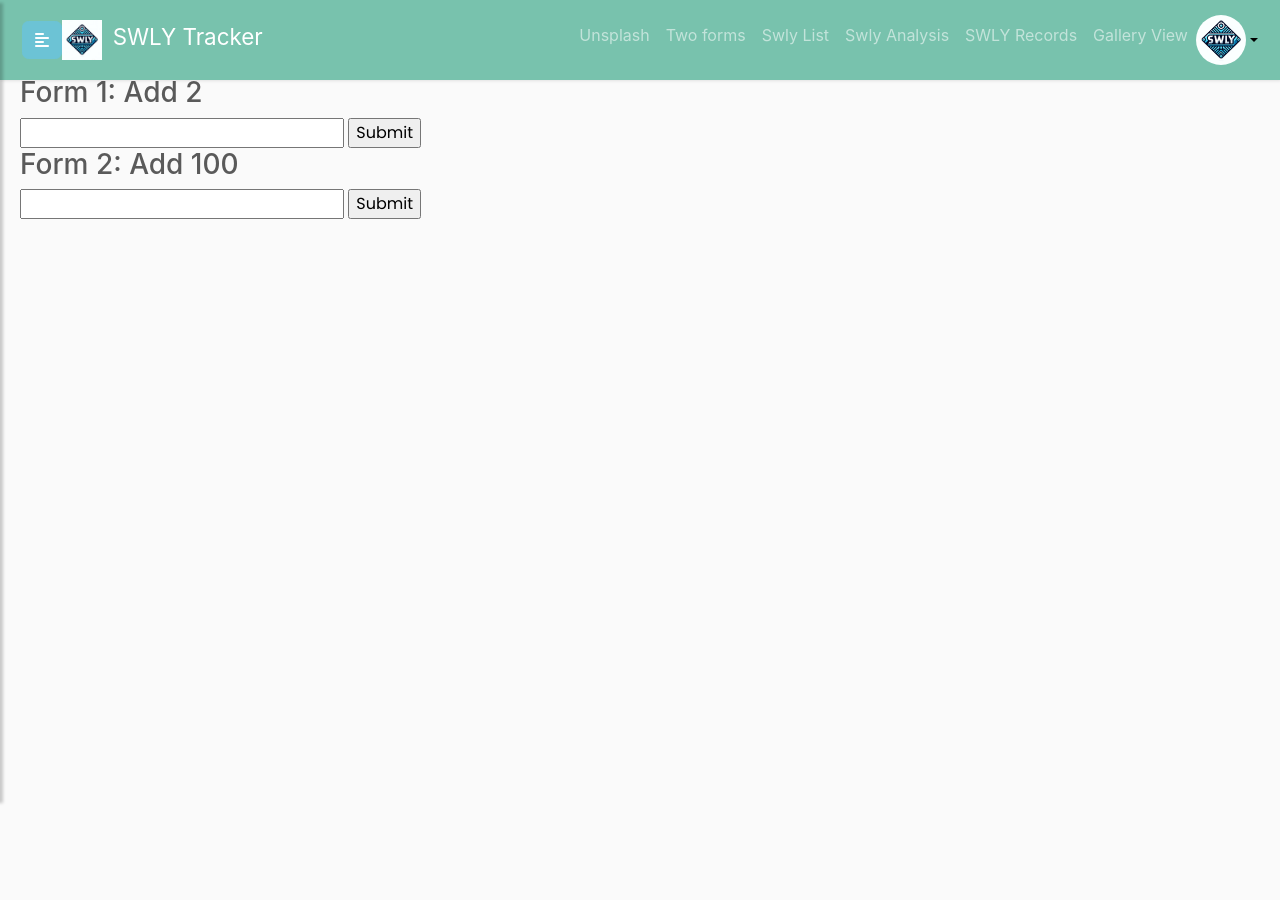
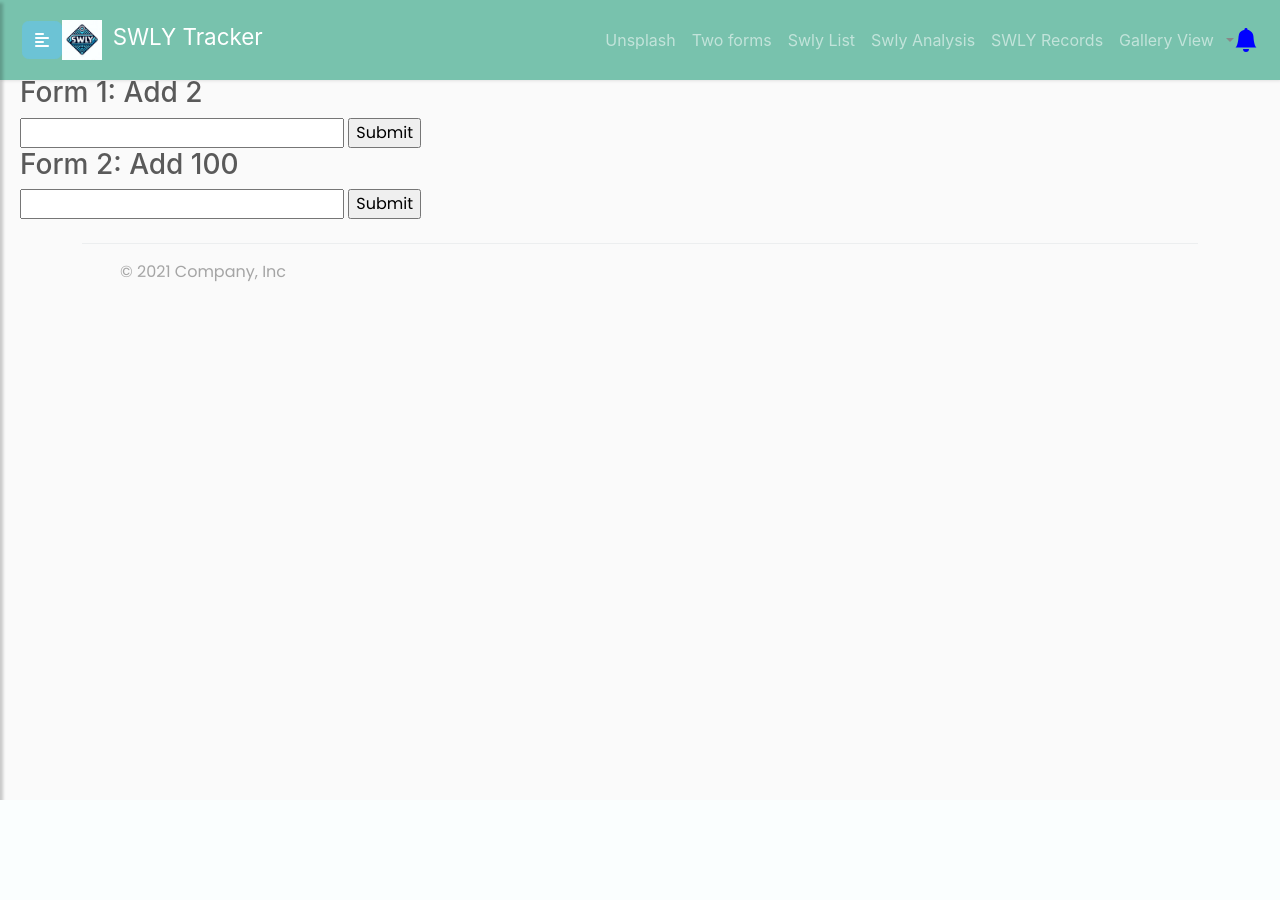
Before and after one commit to qiujian3328103/FASTAPT-AGGRID, a FastAPI app: page /twoforms in a window 1280 px wide. After the commit the page ends 800 px from the top, so only its background shows below. Run offline with FastAPI, Linux system fonts and the light colour scheme; parts of the project's set-up code (start-up, migrations or seed data) failed here and were passed over; some libraries are stand-ins or nearby versions.

Commit message:
add footer

```diff
--- a/static/css/mystyle.css
+++ b/static/css/mystyle.css
@@ -1,22 +1,18 @@
 body {
-    min-height: 100vh;
-    position: relative;
     margin: 0;
-    padding-bottom: 100px;
-    box-sizing: border-box;
-    color:#000;
+    padding-bottom: 0px;
 }
 
 .wrapper{
     max-width: 960px;
 }
 
-footer {
+/* footer {
     position: absolute;
     bottom: 0;
     height: 100px;
     padding-top:50px;
-}
+} */
 
 .responsive{
     max-width: 100%;
--- a/static/css/style3.css
+++ b/static/css/style3.css
@@ -160,6 +160,9 @@ a.article:hover {
 /* ---------------------------------------------------
     CONTENT STYLE
 ----------------------------------------------------- */
+.customer-container {
+    width: 100%
+}
 
 #content {
     width: 100%;
--- a/templates/base.html
+++ b/templates/base.html
@@ -55,7 +55,9 @@
     <div id="content">
         {% block page_content %}
         {% endblock %}
+        {% include 'include/footer.html' %}
     </div>
+
 
     <!-- the thrid party java script needs to out of the block script  -->
     <script src="{{ url_for('static', path='js/jquery-3.4.1.min.js') }}"></script>
--- a/templates/include/footer.html
+++ b/templates/include/footer.html
@@ -1,5 +1,17 @@
-<footer class="footer">
-    <div class="container">
-        <span class="text-muted">sticker footer content</span>
-    </div>
-</footer>
+<div class="b-example-divider"></div>
+<div class="container customer-container ">
+    <footer class="d-flex flex-wrap justify-content-between align-items-center py-3 my-4 border-top">
+      <div class="col-md-4 d-flex align-items-center">
+        <a href="/" class="mb-3 me-2 mb-md-0 text-muted text-decoration-none lh-1">
+          <svg class="bi" width="30" height="24"><use xlink:href="#bootstrap"></use></svg>
+        </a>
+        <span class="text-muted">© 2021 Company, Inc</span>
+      </div>
+
+      <ul class="nav col-md-4 justify-content-end list-unstyled d-flex">
+        <li class="ms-3"><a class="text-muted" href="#"><svg class="bi" width="24" height="24"><use xlink:href="#twitter"></use></svg></a></li>
+        <li class="ms-3"><a class="text-muted" href="#"><svg class="bi" width="24" height="24"><use xlink:href="#instagram"></use></svg></a></li>
+        <li class="ms-3"><a class="text-muted" href="#"><svg class="bi" width="24" height="24"><use xlink:href="#facebook"></use></svg></a></li>
+      </ul>
+    </footer>
+  </div>
--- a/templates/include/topnav.html
+++ b/templates/include/topnav.html
@@ -32,8 +32,13 @@
                     <a class="nav-link" href="/label_review">Gallery View</a>
                 </li>
                 <a href="#" class="navbar-nav-link d-flex align-items-center dropdown-toggle" data-toggle="dropdown">
-                    <img src="/static/images/SWLY.jpg" width="50" height="50" class="rounded-circle" alt="">
+                    <!-- <img src="/static/images/SWLY.jpg" width="50" height="50" class="rounded-circle" alt=""> -->
                     <span> </span> <strong>{{user}}</strong>
+                </a>
+                <a href="#" class="navbar-nav-link d-flex align-items-center" data-toggle="dropdown">
+                    <svg xmlns="http://www.w3.org/2000/svg" width="24" height="24" fill="blue" class="bi bi-bell-fill" viewBox="0 0 16 16">
+                        <path d="M8 16a2 2 0 0 0 2-2H6a2 2 0 0 0 2 2m.995-14.901a1 1 0 1 0-1.99 0A5 5 0 0 0 3 6c0 1.098-.5 6-2 7h14c-1.5-1-2-5.902-2-7 0-2.42-1.72-4.44-4.005-4.901"/>
+                    </svg>
                 </a>
             </ul>
         </div>
```
